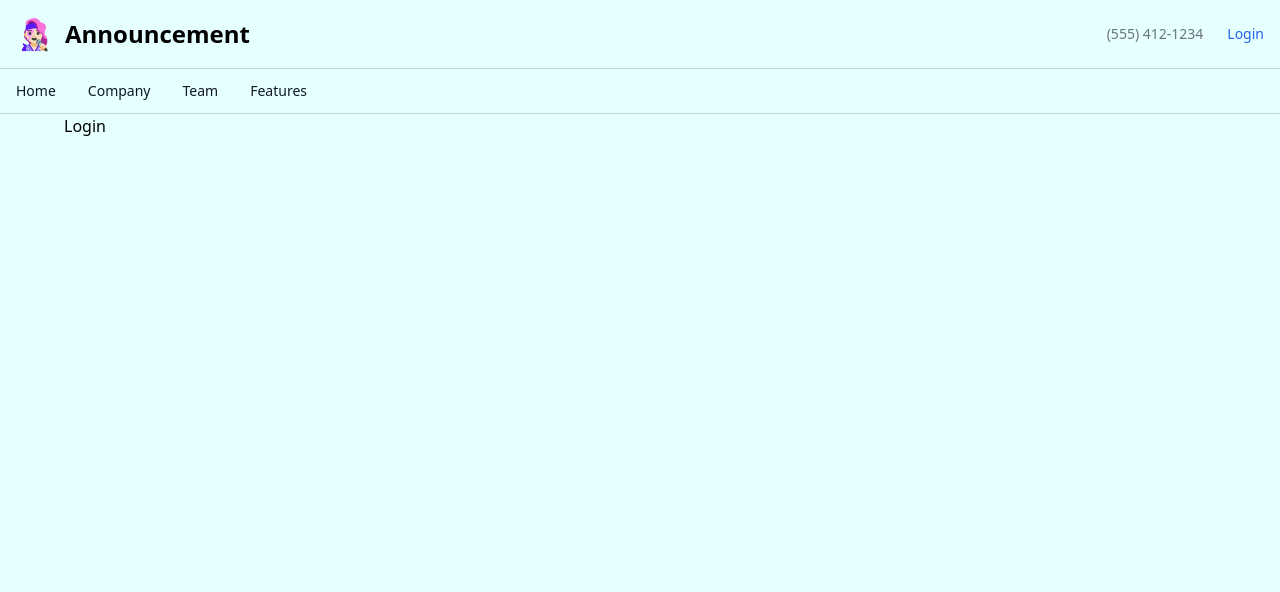
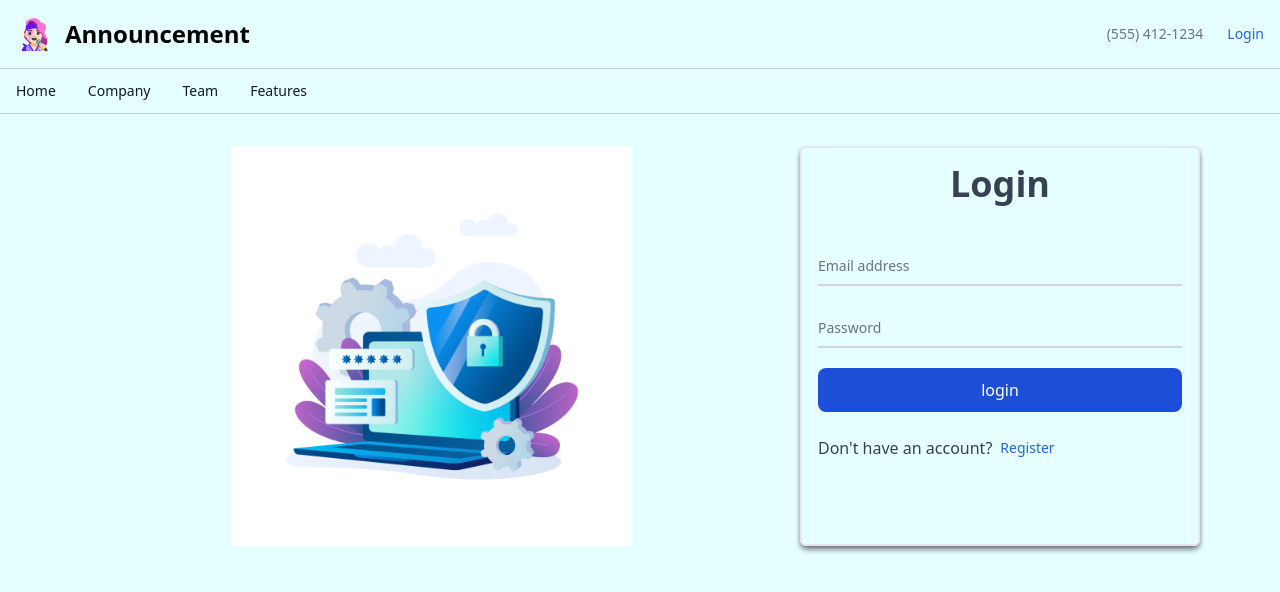
Before and after one commit to rch28/announcement-app, a Next.js app: page /login in a window 1280 px wide. Shown: the top 592 px of the page. Built offline with nearby package versions, Linux system fonts and the light colour scheme.

Commit message:
login page

```diff
--- a/src/app/(auth)/login/page.jsx
+++ b/src/app/(auth)/login/page.jsx
@@ -1,9 +1,99 @@
-import React from 'react'
+"use client";
 
+import Image from "next/image";
+import { useState } from "react";
+import toast from "react-hot-toast";
+import { auth } from "../../../../public";
+import Link from "next/link";
 const Login = () => {
+  const [fName, setFName] = useState("");
+  const [lName, setLName] = useState("");
+  const [phone, setPhone] = useState("");
+  const [email, setEmail] = useState("");
+  const [password, setPassword] = useState("");
+  const [repeatPassword, setRepeatPassword] = useState("");
+
+  const handleSubmit = (e) => {
+    e.preventDefault();
+    const newPromise = new Promise((resolve, reject) => {
+      const num = 10;
+      if (num == 10) {
+        resolve();
+      } else {
+        reject();
+      }
+    });
+
+    toast.promise(newPromise, {
+      loading: "Loading...",
+      success: "Success!",
+      error: "Failed!",
+    });
+
+    console.log("Form submitted");
+  };
   return (
-    <div>Login</div>
-  )
-}
+    <div className="p-4 mt-4">
+      <div className=" flex justify-center md:justify-between flex-row-reverse gap-4">
+        <form
+          className="  border-2 p-4 rounded-md shadow-md shadow-gray-500 w-[400px]"
+          onSubmit={handleSubmit}
+        >
+      <h1 className="text-4xl font-bold text-center pb-10 text-gray-700">Login</h1>
 
-export default Login
+          <div className="relative z-0 w-full mb-5 group">
+            <input
+              type="email"
+              name="floating_email"
+              id="floating_email"
+              className="block py-2.5 px-0 w-full text-sm text-gray-900 bg-transparent border-0 border-b-2 border-gray-300 appearance-none dark:text-white dark:border-gray-600 dark:focus:border-blue-500 focus:outline-none focus:ring-0 focus:border-blue-600 peer"
+              placeholder=" "
+              required
+            />
+            <label
+              htmlFor="floating_email"
+              className="peer-focus:font-medium absolute text-sm text-gray-500 dark:text-gray-400 duration-300 transform -translate-y-6 scale-75 top-3 -z-10 origin-[0] peer-focus:start-0 rtl:peer-focus:translate-x-1/4 rtl:peer-focus:left-auto peer-focus:text-blue-600 peer-focus:dark:text-blue-500 peer-placeholder-shown:scale-100 peer-placeholder-shown:translate-y-0 peer-focus:scale-75 peer-focus:-translate-y-6"
+            >
+              Email address
+            </label>
+          </div>
+
+          <div className="relative z-0 w-full mb-5 group">
+            <input
+              type="password"
+              name="floating_password"
+              id="floating_password"
+              className="block py-2.5 px-0 w-full text-sm text-gray-900 bg-transparent border-0 border-b-2 border-gray-300 appearance-none dark:text-white dark:border-gray-600 dark:focus:border-blue-500 focus:outline-none focus:ring-0 focus:border-blue-600 peer"
+              placeholder=" "
+              required
+            />
+            <label
+              htmlFor="floating_password"
+              className="peer-focus:font-medium absolute text-sm text-gray-500 dark:text-gray-400 duration-300 transform -translate-y-6 scale-75 top-3 -z-10 origin-[0] peer-focus:start-0 rtl:peer-focus:translate-x-1/4 peer-focus:text-blue-600 peer-focus:dark:text-blue-500 peer-placeholder-shown:scale-100 peer-placeholder-shown:translate-y-0 peer-focus:scale-75 peer-focus:-translate-y-6"
+            >
+              Password
+            </label>
+          </div>
+
+          <div className="flex">
+            <button className="bg-blue-700 w-full text-white hover:bg-blue-800 dark:bg-blue-600 dark:hover:bg-blue-700 px-5 py-2.5 rounded-lg">login</button>
+          </div>
+          <div className="mt-6 text-gray-700 flex gap-2 items-center">
+            <h1>Don't have an account?</h1>
+            <Link
+              href={"/register"}
+              className="text-sm  text-blue-600 dark:text-blue-500 hover:underline"
+            >
+              Register
+            </Link>
+          </div>
+        </form>
+        <div className=" hidden md:flex flex-1 justify-center" >
+          <Image src={auth} height={400} width={400} priority alt="auth" />
+        </div>
+      </div>
+    </div>
+  );
+};
+
+export default Login;
```
